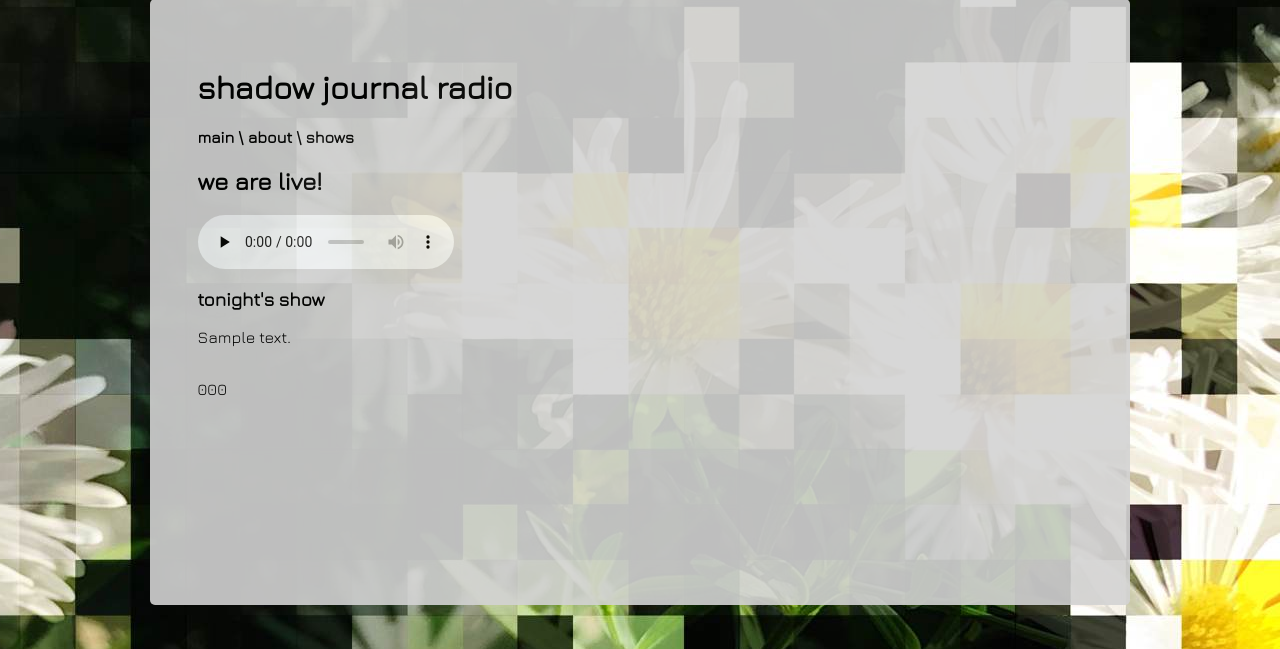
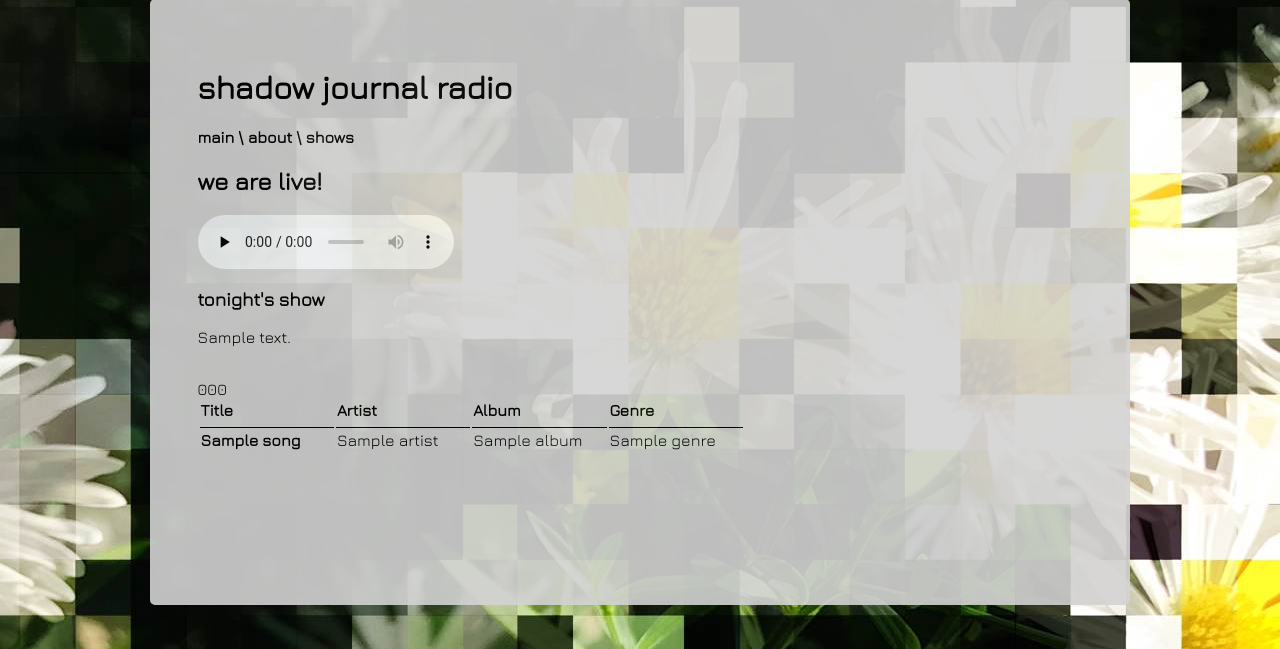
Before and after one commit to aschuman0/aschuman_radio, a Flask app: template templates/index_live.html in a window 1280 px wide. Shown: the part 49-698 px from the top of the page. Run offline with Flask 2, Linux system fonts and the light colour scheme; the template is opened without the code that fills it: most values are stand-ins (such as "Sample title", 1, 10 or a date in 2020); parts of the project's set-up code (start-up, migrations or seed data) failed here and were passed over.

Commit message:
show presentation fix

```diff
--- a/main.py
+++ b/main.py
@@ -13,12 +13,11 @@ def index():
     if get_live_info():
         live_info = get_live_info()
         newest_show = shows[0]
-        if newest_show.embed_code:
-            return render_template(
-                'index_live.html',
-                live_info=live_info,
-                show=newest_show.to_dict()
-            )
+        return render_template(
+            'index_live.html',
+            live_info=live_info,
+            show=newest_show.to_dict()
+        )
 
     return render_template('index.html')
 
--- a/templates/index_live.html
+++ b/templates/index_live.html
@@ -11,5 +11,24 @@
 <h3>tonight's show</h3>
 <p>{{ show.description }}</p>
 <br />
-{{ show.embed_code|safe }}
+{% if show.embed_code %}
+        {{ show.embed_code|safe }}
+    {% endif %}
+    {% if show.playlist %}
+        <table>
+        <tr>
+            <th>Title</th>
+            <th>Artist</th>
+            <th>Album</th>
+            <th>Genre</th>
+        </tr>
+        {% for song in show.playlist %}
+        <tr>
+            <td><b>{{song.name}}</b></td>
+            <td>{{song.artist}}</td>
+            <td>{{song.album}}</td>
+            <td>{{song.genre}}</td>
+        </tr>
+        {% endfor %}
+    {% endif %}
 {% endblock %}
```
